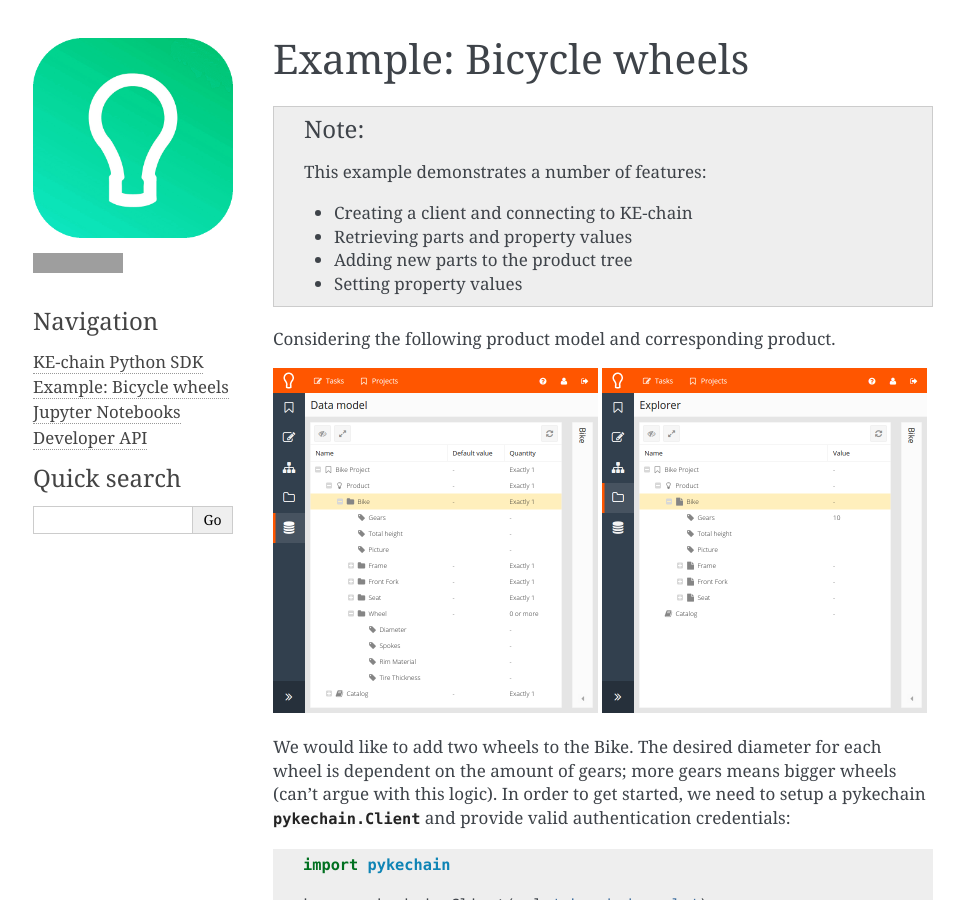
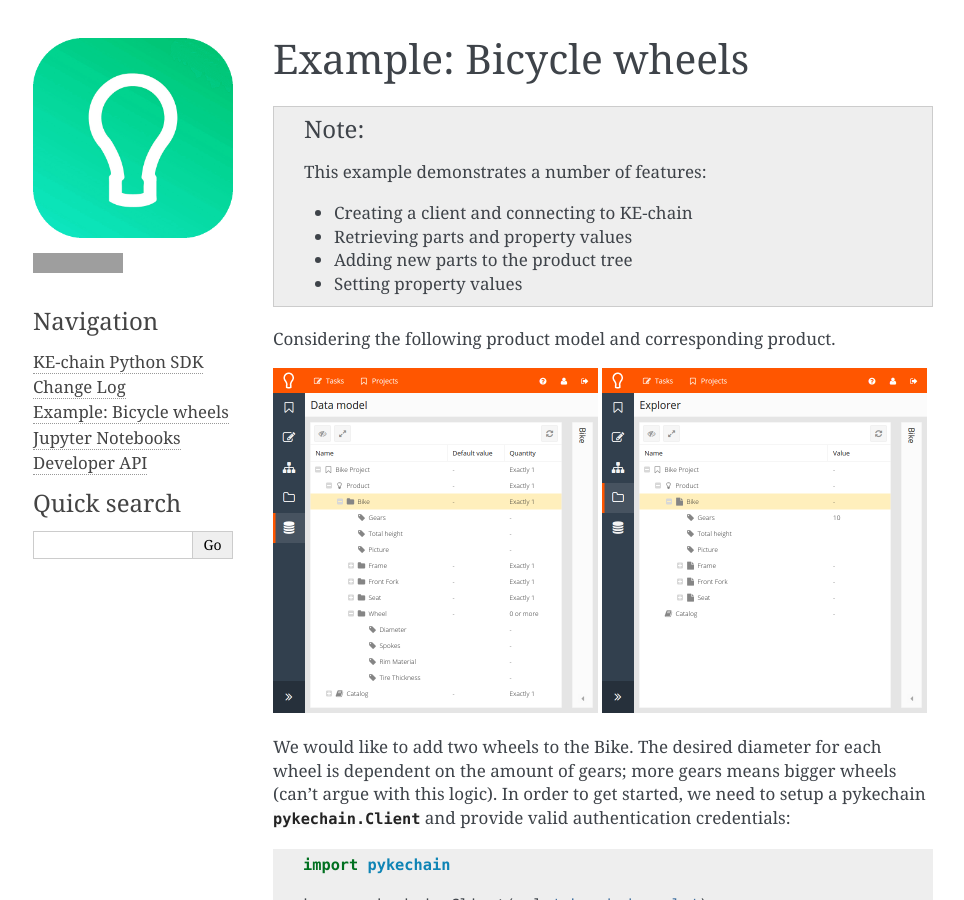
Before and after one commit to KE-works/pykechain, a Sphinx documentation site: the page built from docs/bike.rst, in a window 1280 px wide and 900 px high. Shown: the whole window, without its empty margins (147-1111 px from the left). Built offline with Sphinx 7.4.7, drawn with Linux system fonts in a browser that asks for light colours; grey boxes are pictures that could not be loaded.

Commit message:
included changelog in the documentation

```diff
--- a/CHANGELOG.rst
+++ b/CHANGELOG.rst
@@ -14,7 +14,7 @@ pykechain changelog
    of the `Client.from_env()`_ method. Including an example of this .env file.
  * Improved documentation
  * Improved testing (and coverage)
- * Improved introspection of `PartSet`s.
+ * Improved introspection of `PartSet`.
 
 .. _SelectListProperty: http://pykechain.readthedocs.io/en/latest/api/models.html#pykechain.models.SelectListProperty
 .. _Client.from_env(): http://pykechain.readthedocs.io/en/latest/api/client.html#pykechain.Client.from_env
--- /dev/null
+++ b/docs/changelog.rst
@@ -0,0 +1,2 @@
+.. include::
+    ../CHANGELOG.rst
--- a/docs/index.rst
+++ b/docs/index.rst
@@ -5,6 +5,7 @@
    :maxdepth: 2
 
    self
+   changelog
    bike
    notebooks
    interface
```
